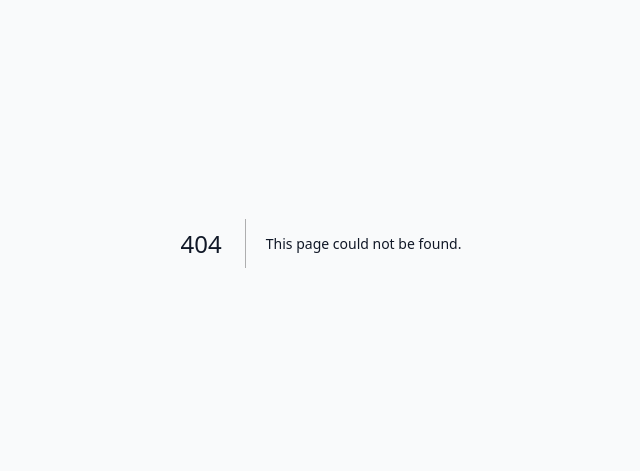
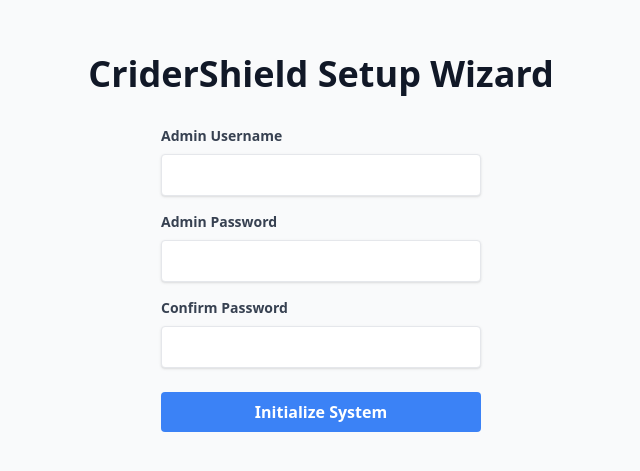
Before and after one commit to 1995F150/CriderVPN, a Next.js app in the folder apps/cridershield/: page /setup in a window 1280 px wide. Before the commit this address had no page. Shown: the part 157-628 px from the top of the page, without its empty margins (319-959 px from the left). Built offline with nearby package versions, Linux system fonts and the light colour scheme.

Commit message:
Import CriderShield: src/app/setup/page.tsx

```diff
--- /dev/null
+++ b/apps/cridershield/src/app/setup/page.tsx
@@ -0,0 +1,54 @@
+'use client';
+
+import { useState } from 'react';
+import { useRouter } from 'next/navigation';
+
+export default function SetupWizard() {
+  const [username, setUsername] = useState('');
+  const [password, setPassword] = useState('');
+  const [confirmPassword, setConfirmPassword] = useState('');
+  const [message, setMessage] = useState('');
+  const router = useRouter();
+
+  const handleSubmit = async (e: React.FormEvent) => {
+    e.preventDefault();
+    if (password !== confirmPassword) {
+      setMessage("Passwords do not match");
+      return;
+    }
+    const response = await fetch('/api/auth/setup', {
+      method: 'POST',
+      headers: { 'Content-Type': 'application/json' },
+      body: JSON.stringify({ username, password }),
+    });
+    const data = await response.json();
+    if (response.ok) {
+      setMessage("Setup successful! Redirecting to login...");
+      setTimeout(() => router.push('/login'), 2000);
+    } else {
+      setMessage(data.message || "Setup failed");
+    }
+  };
+
+  return (
+    <div className="flex flex-col items-center justify-center min-h-screen py-2">
+      <h1 className="text-4xl font-bold mb-8">CriderShield Setup Wizard</h1>
+      <form onSubmit={handleSubmit} className="w-full max-w-xs">
+        <div className="mb-4">
+          <label className="block text-gray-700 text-sm font-bold mb-2">Admin Username</label>
+          <input type="text" value={username} onChange={(e) => setUsername(e.target.value)} className="shadow border rounded w-full py-2 px-3 text-gray-700 focus:outline-none focus:shadow-outline" required />
+        </div>
+        <div className="mb-4">
+          <label className="block text-gray-700 text-sm font-bold mb-2">Admin Password</label>
+          <input type="password" value={password} onChange={(e) => setPassword(e.target.value)} className="shadow border rounded w-full py-2 px-3 text-gray-700 focus:outline-none focus:shadow-outline" required />
+        </div>
+        <div className="mb-6">
+          <label className="block text-gray-700 text-sm font-bold mb-2">Confirm Password</label>
+          <input type="password" value={confirmPassword} onChange={(e) => setConfirmPassword(e.target.value)} className="shadow border rounded w-full py-2 px-3 text-gray-700 focus:outline-none focus:shadow-outline" required />
+        </div>
+        <button type="submit" className="bg-blue-500 hover:bg-blue-700 text-white font-bold py-2 px-4 rounded focus:outline-none focus:shadow-outline w-full">Initialize System</button>
+      </form>
+      {message && <p className="mt-4 text-red-500">{message}</p>}
+    </div>
+  );
+}
```
